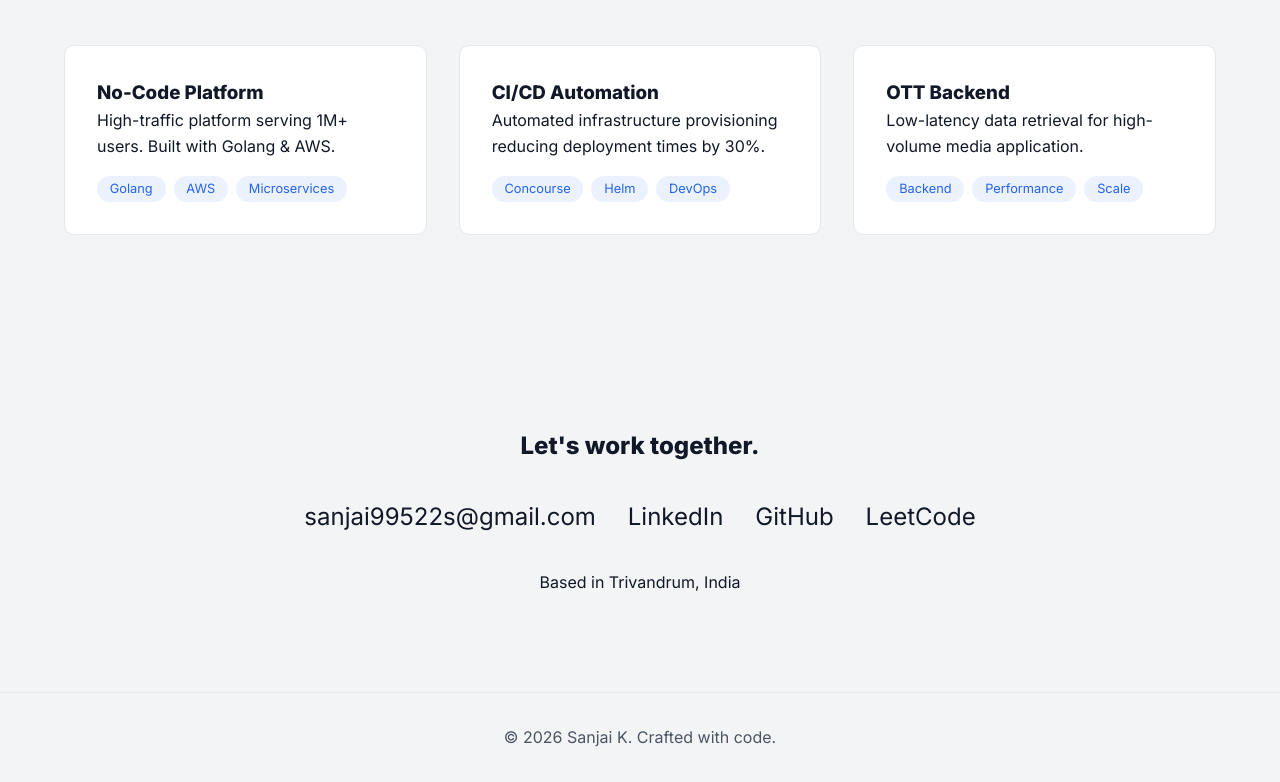
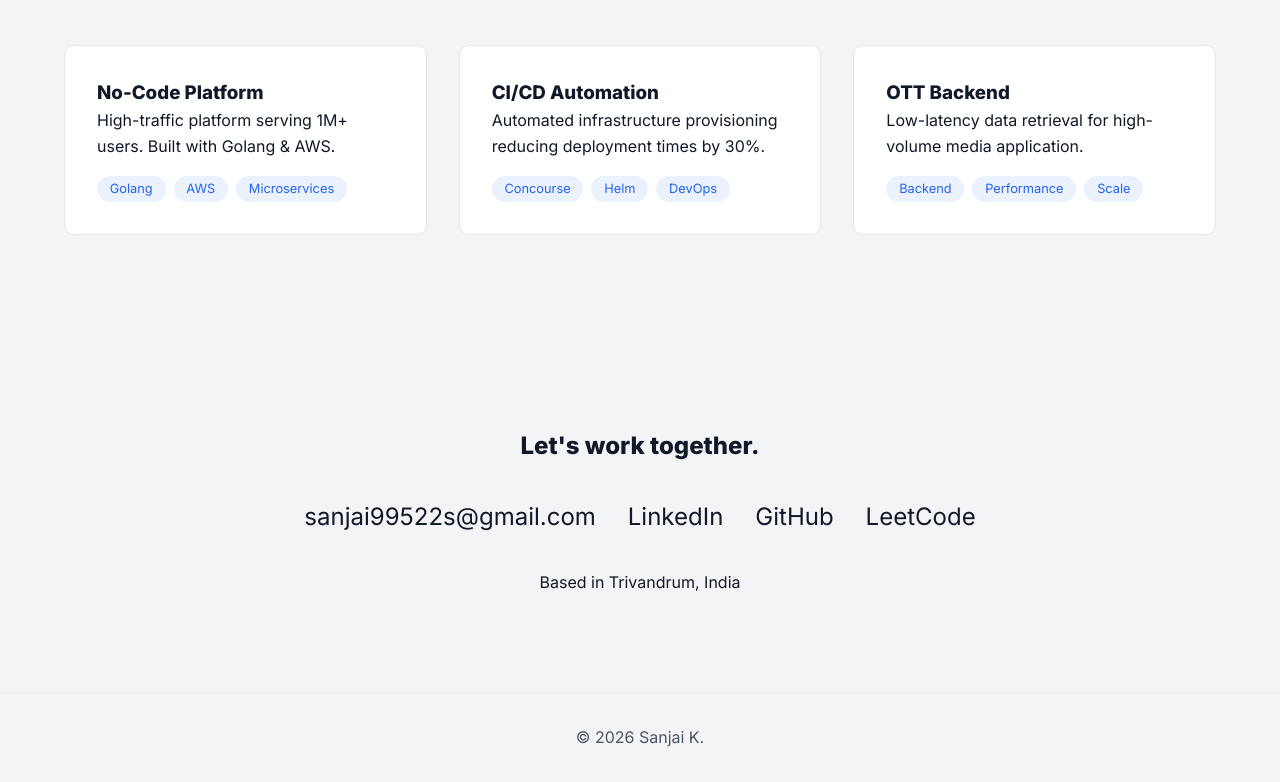
Before and after one commit to sanjai3102001/portfolio, a website: page index.html in a window 1280 px wide. Shown: the part 2503-3285 px from the top of the page. Drawn offline with nearby package versions, Linux system fonts and the light colour scheme; a web font is replaced by a local one.

Commit message:
removed some text

```diff
--- a/index.html
+++ b/index.html
@@ -165,7 +165,7 @@
     </section>
 
     <footer>
-        <p>&copy; 2026 Sanjai K. Crafted with code.</p>
+        <p>&copy; 2026 Sanjai K.</p>
     </footer>
 
     <script>
```
